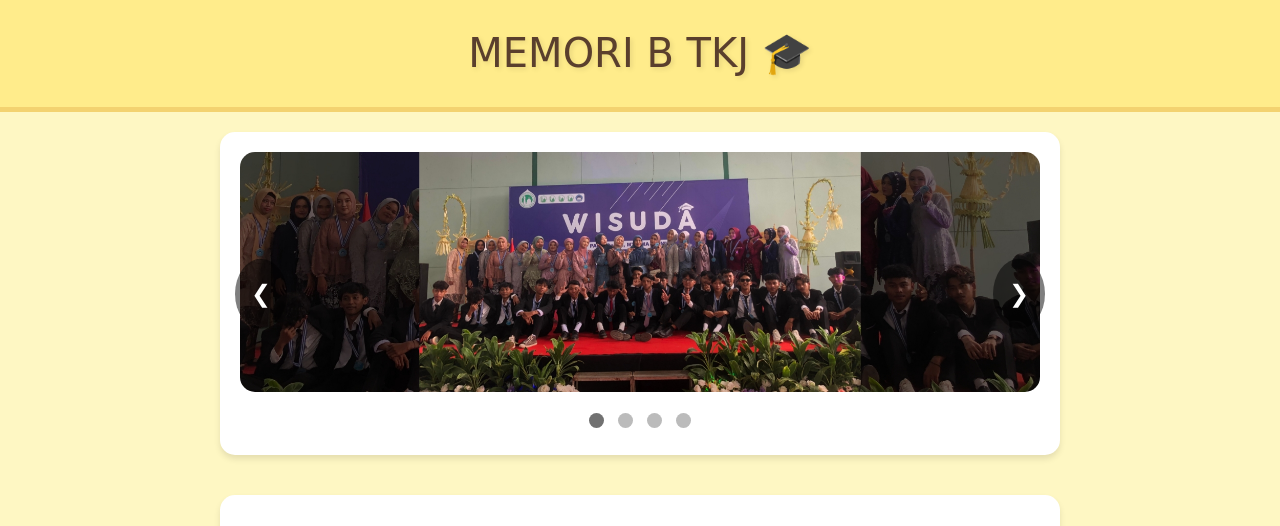
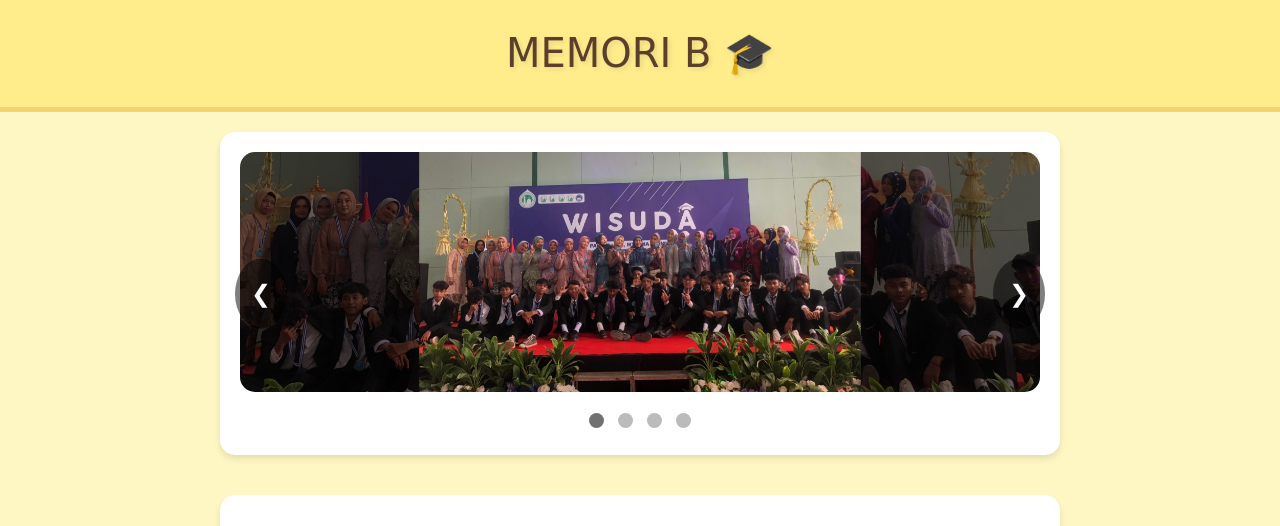
Before and after one commit to Ajinu9roho-k/Website-Tkjb, a plain HTML site: page index.html in a window 1280 px wide. Shown: the top 526 px of the page. Drawn offline with Linux system fonts and the light colour scheme.

Commit message:
index.html

```diff
--- a/index.html
+++ b/index.html
@@ -445,7 +445,7 @@ footer {
     </audio>
 
     <header>
-        MEMORI B TKJ 🎓
+        MEMORI B  🎓
     </header>
 
     <!-- Slideshow Section -->
```
